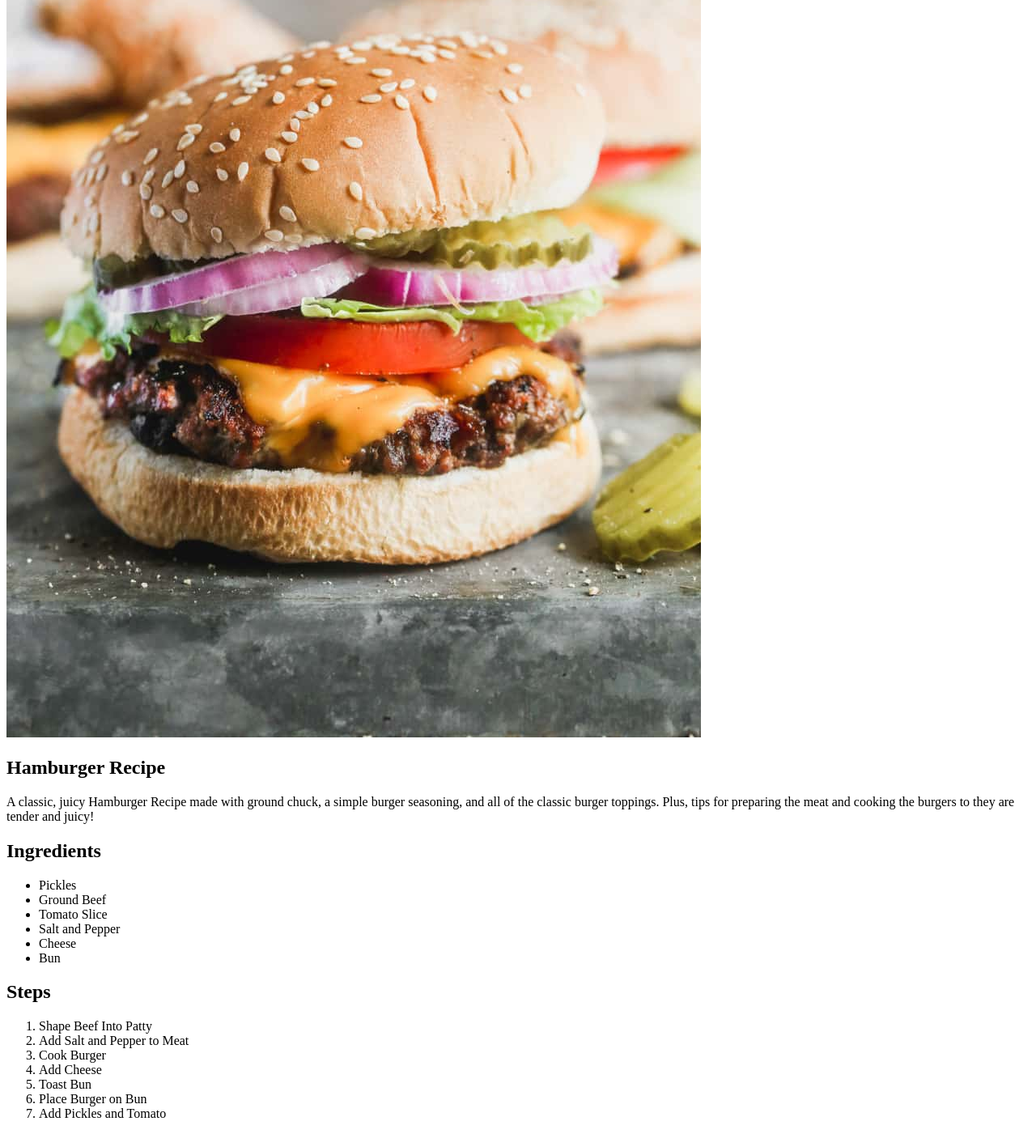
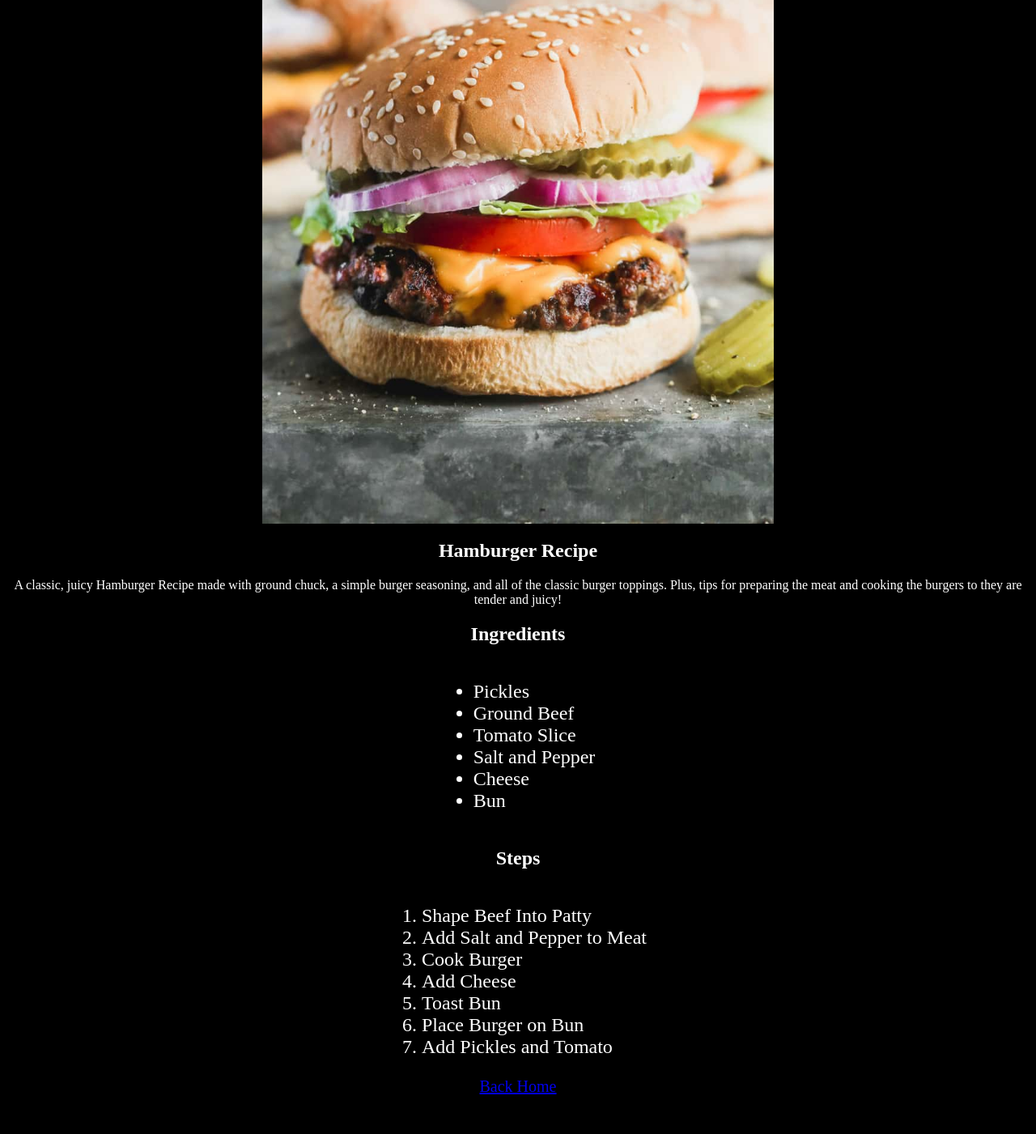
Before and after one commit to hunters48/odin-recipes, a plain HTML site: page recipes/hamburger.html in a window 1280 px wide. Shown: the part 169-1570 px from the top of the page at 81% size. After the commit the page ends 1531 px from the top, so only its background shows below. Drawn offline with Linux system fonts and the light colour scheme.

Commit message:
Add style to each page

```diff
--- a/recipes/hamburger.html
+++ b/recipes/hamburger.html
@@ -5,10 +5,18 @@
     <meta http-equiv="X-UA-Compatible" content="IE=edge">
     <meta name="viewport" content="width=device-width, initial-scale=1.0">
     <title>Hamburger</title>
+    <link rel="stylesheet" href="../styles.css">
+    <style>
+        body {
+            background-color: black;
+            color: white;
+            text-align: center;
+        }
+    </style>
 </head>
 <body>
     <h1>Hamburger</h1>
-        <img src="../images/burger.jpg" alt="Hamburger">
+        <img src="../images/burger.jpg" alt="Hamburger" class="center">
     <h2>Hamburger Recipe</h2>
     <p>
         A classic, juicy Hamburger Recipe made with ground chuck, a simple burger seasoning, and all of the classic burger toppings.
@@ -17,7 +25,8 @@
 
 
     <h2>Ingredients</h2>
-    <ul>
+
+    <ul class="myUl">
         <li>Pickles</li>
         <li>Ground Beef</li>
         <li>Tomato Slice</li>
@@ -26,8 +35,17 @@
         <li>Bun</li>
     </ul>
 
+
+
+
+
+
+
+
     <h2>Steps</h2>
-    <ol>
+
+
+    <ol class="myUl">
         <li>Shape Beef Into Patty</li>
         <li>Add Salt and Pepper to Meat</li>
         <li>Cook Burger</li>
@@ -39,5 +57,11 @@
         </li>
     </ol>
 
+
+
+    <div class="return">
+        <a href="../index.html">Back Home</a>
+    </div>
+
 </body>
 </html>
--- /dev/null
+++ b/styles.css
@@ -0,0 +1,50 @@
+
+
+p {
+  color: rgb(255, 255, 255);
+
+}
+
+
+h1 {
+  color:aliceblue;
+  text-align: center;
+}
+
+.menu {
+  background-color: black;
+  text-align: center;
+  font-size: 34px;
+}
+
+.center {
+  display: block;
+  margin-left: auto;
+  margin-right: auto;
+  width: 50%;
+}
+
+div.container {
+  text-align: center;
+}
+
+.myUl {
+  display: inline-block;
+  text-align: left;
+}
+
+.return {
+  background-color: black;
+  text-align: center;
+  font-size: 20px;
+}
+
+ol {
+  font-size: 24px;
+
+}
+
+ul {
+  font-size: 24px;
+
+}
```
Also changed, not shown: index.html (+13 -5 lines), recipes/pasta.html (+17 -3 lines), recipes/tacos.html (+18 -3 lines).
